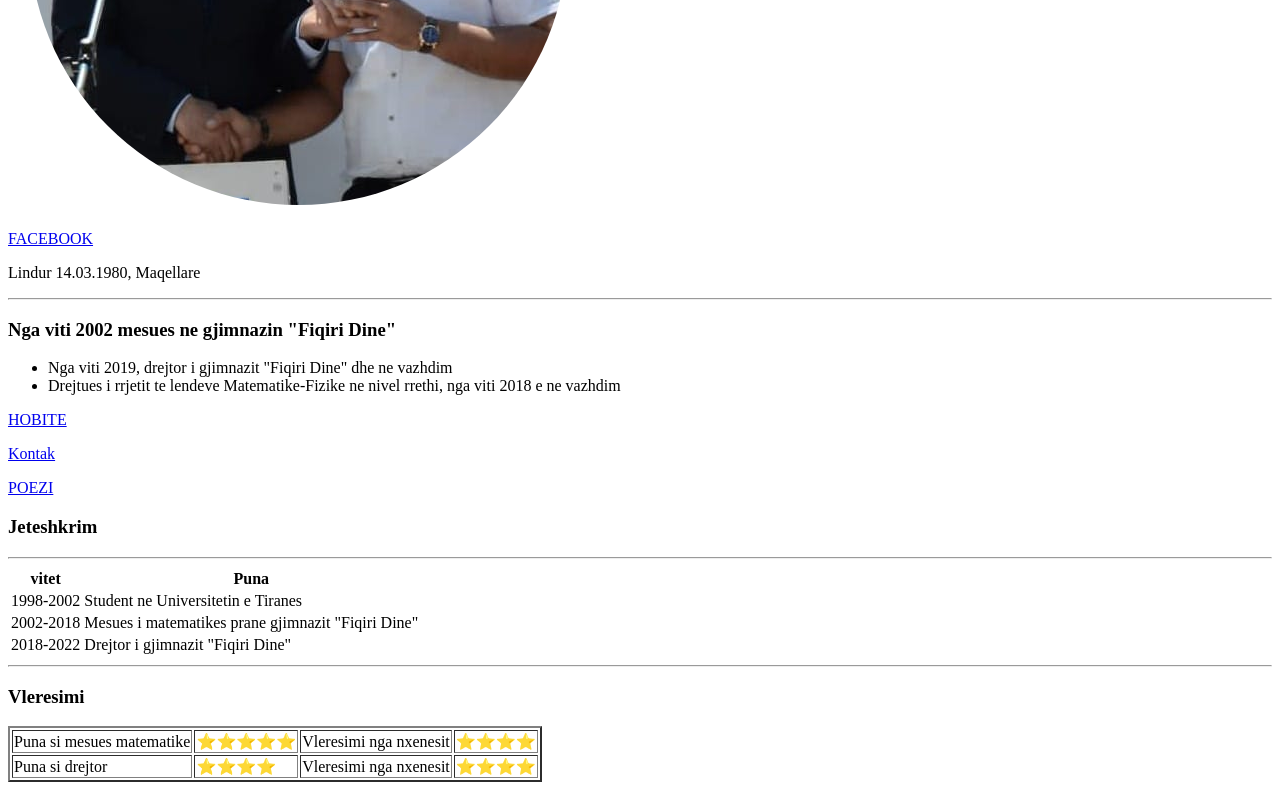
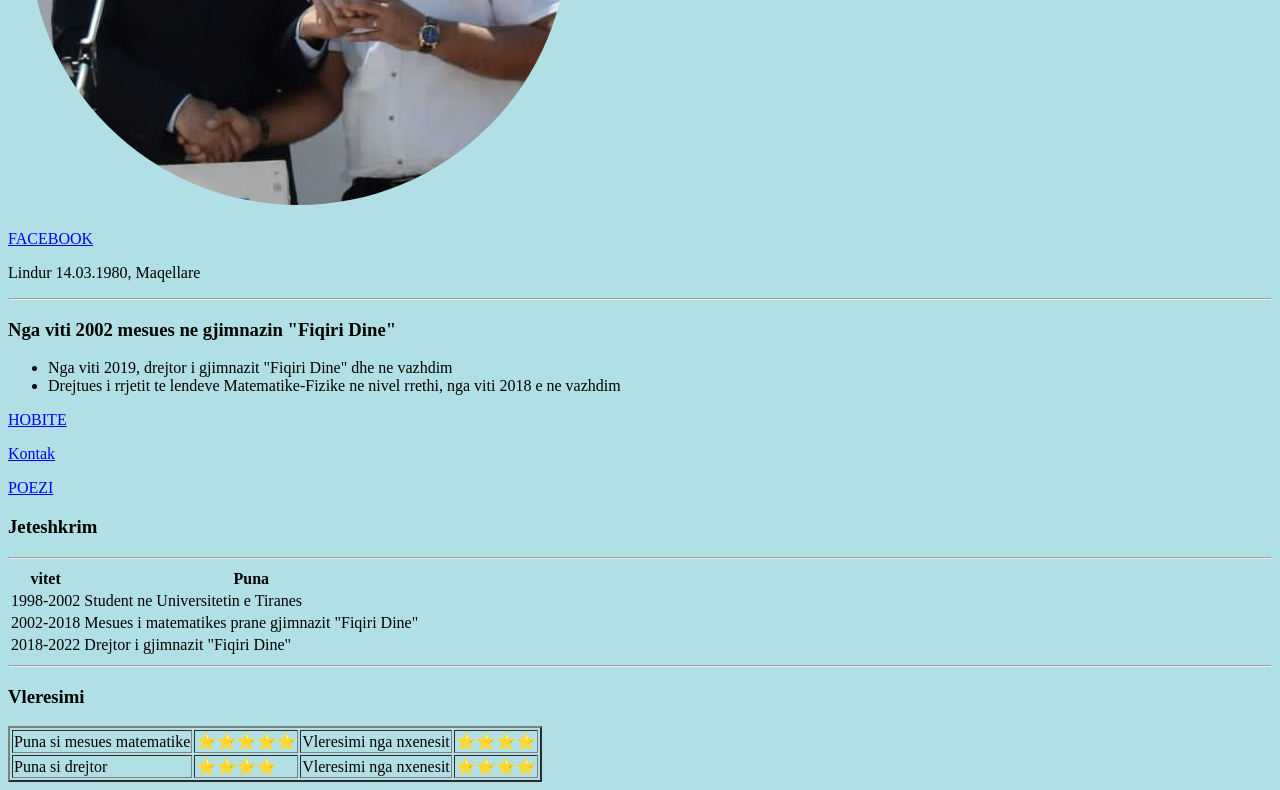
Before and after one commit to EdasUejs/CV, a plain HTML site: page index.html in a window 1280 px wide. Shown: the part 363-1153 px from the top of the page. Drawn offline with Linux system fonts and the light colour scheme.

Commit message:
Update index.html

```diff
--- a/index.html
+++ b/index.html
@@ -4,7 +4,7 @@
  <meta charset="utf-8">
  <title>Miri PROVA</title>
 </head>
-<body style="background-color: #00ff00:">
+<body style="background-color: powderblue;">
     <table cellspacing="20">
         <tr>
             <td><img src="Fotoalbum/foto1.png" alt="fot e profilit. prova"></td>
```
